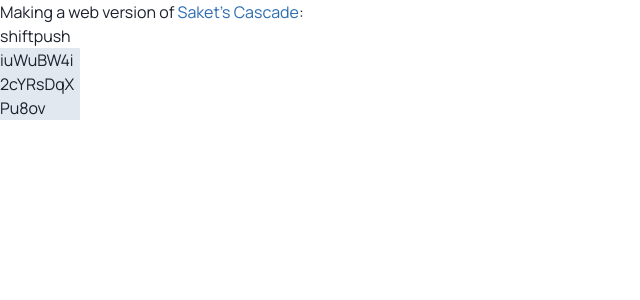
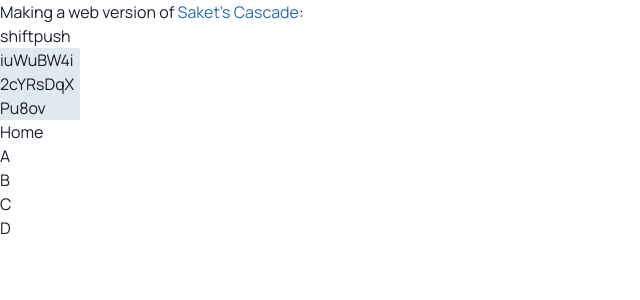
Before and after one commit to ajitid/cascade-react-spring, a React (Create React App) app: page / in a window 1280 px wide. Shown: the top 300 px of the page, without its empty margins (0-640 px from the left). Built offline with nearby package versions, Linux system fonts and the light colour scheme.

Commit message:
make cascade

```diff
--- a/src/App.tsx
+++ b/src/App.tsx
@@ -1,4 +1,4 @@
-import React, { useEffect, useState } from 'react';
+import React, { FC, useContext, useEffect, useState } from 'react';
 import { useTransition, a, useSpring } from 'react-spring';
 import useMeasure from 'react-use-measure';
 import { nanoid } from 'nanoid';
@@ -6,6 +6,8 @@ import { nanoid } from 'nanoid';
 import 'styles/tailwind.css';
 
 import Seo from 'elements/Seo';
+import { Children, Cascade, Item, ItemContext } from 'elements/Cascade/Cascade';
+import { WC } from 'shared/types';
 
 function App() {
   const [containerRef, { height }] = useMeasure();
@@ -97,9 +99,44 @@ function App() {
           {fragment}
         </a.div>
       </div>
+
+      <Cascade>
+        <SastaButton>A</SastaButton>
+
+        <Item label="B">
+          <SastaButton>B</SastaButton>
+
+          <Children>
+            <SastaButton>B.A</SastaButton>
+            <SastaButton>B.B</SastaButton>
+            <Item label="🤜 B.C">
+              <SastaButton>B.C</SastaButton>
+
+              <Children>
+                <SastaButton>B.C.A</SastaButton>
+                <SastaButton>B.C.B</SastaButton>
+              </Children>
+            </Item>
+            <SastaButton>B.D</SastaButton>
+          </Children>
+        </Item>
+
+        <SastaButton>C</SastaButton>
+        <SastaButton>D</SastaButton>
+      </Cascade>
     </div>
   );
 }
+
+const SastaButton: FC<WC> = ({ children }) => {
+  const { gotoChildren } = useContext(ItemContext);
+
+  return (
+    <button onClick={gotoChildren} className="block">
+      {children}
+    </button>
+  );
+};
 
 export default App;
 
--- /dev/null
+++ b/src/elements/Cascade/Cascade.tsx
@@ -0,0 +1,88 @@
+import React, { ReactNode, useEffect, useState, createContext, useContext } from 'react';
+
+import { FC, WC } from 'shared/types';
+
+interface CascadeContextShape {
+  push: (parentLabel: string, nodes: ReactNode[]) => void;
+  pop: () => void;
+}
+
+const CascadeContext = createContext<CascadeContextShape>({
+  pop() {},
+  push() {},
+});
+
+interface ItemContextShape {
+  gotoChildren: () => void;
+}
+
+export const ItemContext = createContext<ItemContextShape>({
+  gotoChildren() {},
+});
+
+export const Item: FC<WC<{ label: string }>> = ({ children, label }) => {
+  const cascadeChildren = React.Children.toArray(children).filter(
+    node => node.type === Children
+  );
+
+  const { push } = useContext(CascadeContext);
+  const gotoChildren = () => {
+    push(label, cascadeChildren);
+  };
+
+  const item = React.Children.toArray(children).filter(node => node.type !== Children);
+
+  return <ItemContext.Provider value={{ gotoChildren }}>{item}</ItemContext.Provider>;
+};
+
+export const Children: FC<WC> = ({ children }) => {
+  return <>{children}</>;
+};
+
+export const Cascade: FC<WC> = ({ children }) => {
+  const [action, setAction] = useState<'pop' | 'push'>('push');
+
+  const [stack, setStack] = useState<
+    {
+      parentLabel: string;
+      content: ReactNode;
+    }[]
+  >(() => [{ parentLabel: 'Home', content: children }]);
+
+  const push = (parentLabel: string, node: ReactNode) => {
+    setAction('push');
+
+    setStack(prevStack => {
+      const stack = [...prevStack];
+
+      stack.push({ parentLabel, content: node });
+      return stack;
+    });
+  };
+
+  const pop = () => {
+    setAction('pop');
+
+    setStack(prevStack => {
+      const stack = [...prevStack];
+
+      stack.pop();
+      return stack;
+    });
+  };
+
+  return (
+    <CascadeContext.Provider value={{ push, pop }}>
+      {stack.length > 0 && (
+        <>
+          <button onClick={pop} className="block">
+            {stack[stack.length - 1].parentLabel}
+          </button>
+          {stack[stack.length - 1].content}
+        </>
+      )}
+    </CascadeContext.Provider>
+  );
+};
+
+export default Cascade;
```
